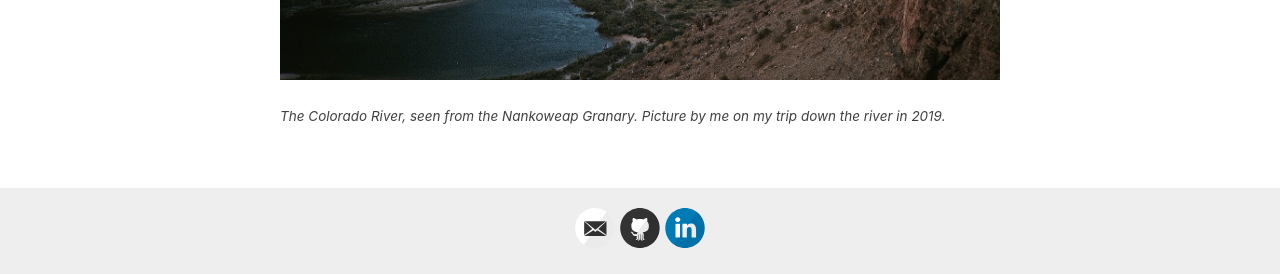
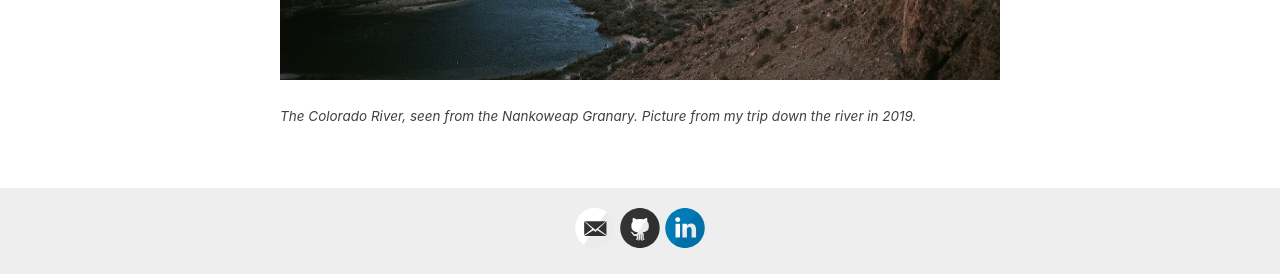
Before and after one commit to Murrkeys/Murrkeys.github.io, a Jekyll site: the page built from index.html, in a window 1280 px wide. Shown: the part 625-899 px from the top of the page. Built offline with Jekyll 4.4.1, drawn with Linux system fonts in a browser that asks for light colours; the list of posts is cut into pages by our own code.

Commit message:
Update index.html

```diff
--- a/index.html
+++ b/index.html
@@ -8,5 +8,5 @@
 
 <figure>
   <img src="/images/GC.jpg",align="right">
-  <figcaption><p style="font-size:75%;"><i>The Colorado River, seen from the Nankoweap Granary. Picture by me on my trip down the river in 2019.</p></i></figcaption>
+  <figcaption><p style="font-size:75%;"><i>The Colorado River, seen from the Nankoweap Granary. Picture from my trip down the river in 2019.</p></i></figcaption>
 </figure>
```
